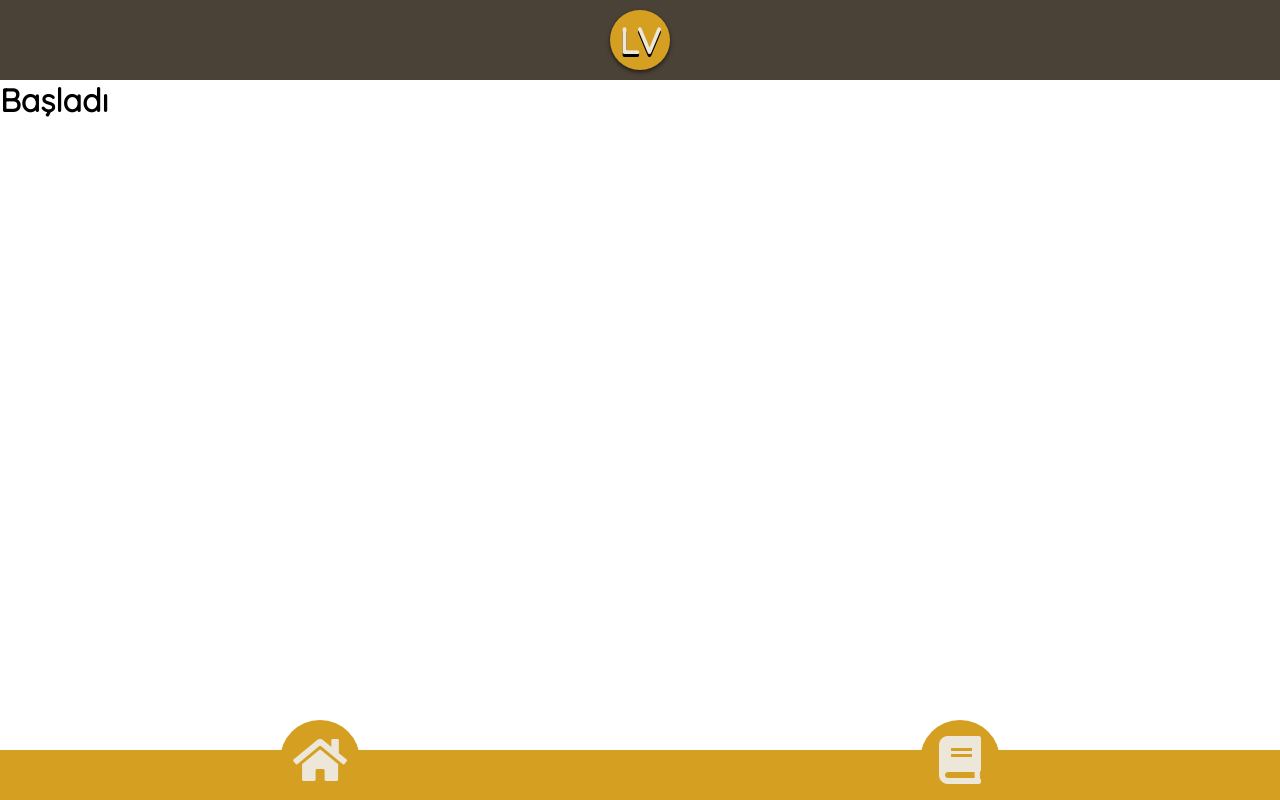
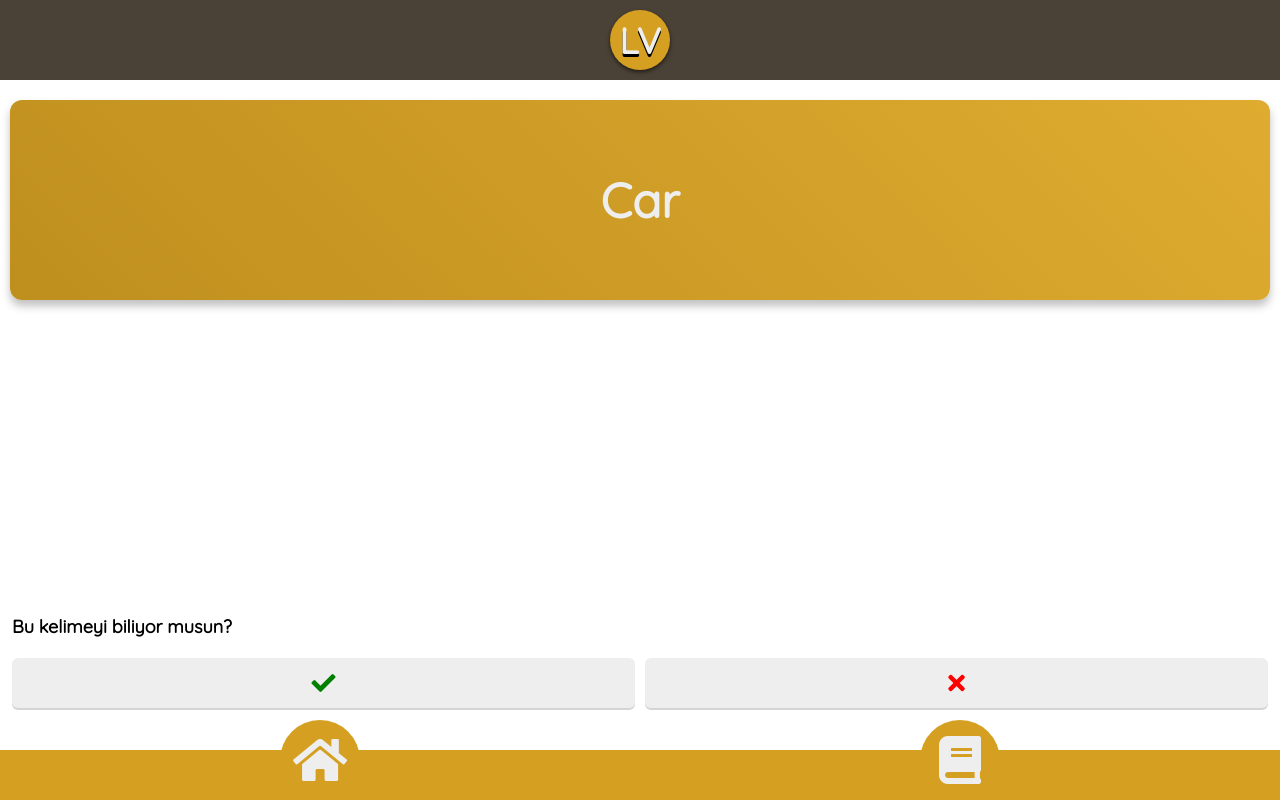
Before and after one commit to mehmetcanaygun/learnvocabulary, a React (Create React App) app: page / in a window 1280 px wide. Both pictures are taken after a click on the button 640 px from the left and 324 px from the top of the page. Built offline with nearby package versions, Linux system fonts and the light colour scheme.

Commit message:
Save unknown words action

```diff
--- /dev/null
+++ b/src/components/card/Card.js
@@ -0,0 +1,44 @@
+import React from "react";
+import PropTypes from "prop-types";
+
+const Card = ({ word: { word, type, translation, sentence } }) => {
+  // Flip Card
+  const flip = (e) => {
+    if (
+      e.target.classList.contains("front") ||
+      e.target.classList.contains("back")
+    ) {
+      e.target.parentElement.classList.toggle("flipped");
+    } else if (e.target.tagName === "P") {
+      e.target.parentElement.parentElement.classList.toggle("flipped");
+    } else if (e.target.tagName === "B") {
+      e.target.parentElement.parentElement.parentElement.classList.toggle(
+        "flipped"
+      );
+    }
+  };
+
+  return (
+    <li className="card" onClick={(e) => flip(e)}>
+      <div className="front f-center">{word}</div>
+      <div className="back">
+        <p className="type">
+          <b>Tür: </b>
+          {type}
+        </p>
+        <p className="translation">
+          <b>Çeviri: </b> {translation}
+        </p>
+        <p className="sentence">
+          <b>Örnek: </b> {sentence}
+        </p>
+      </div>
+    </li>
+  );
+};
+
+Card.propTypes = {
+  word: PropTypes.object.isRequired,
+};
+
+export default Card;
--- /dev/null
+++ b/src/components/card/CardList.js
@@ -0,0 +1,52 @@
+import React, { useState } from "react";
+import PropTypes from "prop-types";
+import Card from "./Card";
+import { connect } from "react-redux";
+import { saveUnknown } from "../../redux/actions";
+
+const CardList = ({ words, length, saveUnknown }) => {
+  const [index, setIndex] = useState(0);
+
+  const addToKnown = () => {
+    setIndex(index + 1);
+  };
+
+  const addToUnknown = () => {
+    setIndex(index + 1);
+    saveUnknown(words[index]);
+  };
+
+  return (
+    <div className="card-list">
+      <ul
+        style={{
+          width: `${window.innerWidth * length}px`,
+          left: `${-window.innerWidth * index}px`,
+        }}
+      >
+        {words.map((word, index) => (
+          <Card key={index} word={word} />
+        ))}
+      </ul>
+      <div className="buttons-container">
+        <p>Bu kelimeyi biliyor musun?</p>
+        <div>
+          <button onClick={() => addToKnown()}>
+            <i className="fas fa-check"></i>
+          </button>
+          <button onClick={() => addToUnknown()}>
+            <i className="fas fa-times"></i>
+          </button>
+        </div>
+      </div>
+    </div>
+  );
+};
+
+CardList.propTypes = {
+  words: PropTypes.array.isRequired,
+  length: PropTypes.number.isRequired,
+  saveUnknown: PropTypes.func.isRequired,
+};
+
+export default connect(null, { saveUnknown })(CardList);
--- a/src/components/pages/Home.js
+++ b/src/components/pages/Home.js
@@ -2,6 +2,7 @@ import React, { useEffect } from "react";
 import PropTypes from "prop-types";
 import { connect } from "react-redux";
 import { getWords, start } from "../../redux/actions";
+import CardList from "../card/CardList";
 
 const Home = ({ getWords, words, start, started }) => {
   useEffect(() => {
@@ -11,7 +12,7 @@ const Home = ({ getWords, words, start, started }) => {
   return (
     <div className="home-page">
       {started ? (
-        <h1>Başladı</h1>
+        <CardList words={words} length={words.length} />
       ) : (
         <div className="home-container">
           <div className="info">
--- a/src/css/App.css
+++ b/src/css/App.css
@@ -23,6 +23,7 @@ textarea:focus {
   outline: none;
 }
 
+li,
 input,
 textarea,
 button,
@@ -55,7 +56,7 @@ a {
   font-size: 36px;
   font-weight: bold;
   background-color: #d5a021;
-  color: #ede7d9;
+  color: #eee;
   text-shadow: 0px 3px #000;
   -webkit-box-shadow: 0px 2px 4px rgba(0, 0, 0, 0.6);
           box-shadow: 0px 2px 4px rgba(0, 0, 0, 0.6);
@@ -96,7 +97,7 @@ a {
   border: none;
   border-radius: 50%;
   background-color: #d5a021;
-  color: #ede7d9;
+  color: #eee;
   display: -webkit-box;
   display: -ms-flexbox;
   display: flex;
@@ -136,7 +137,7 @@ a {
   -webkit-box-align: center;
       -ms-flex-align: center;
           align-items: center;
-  background-color: rgba(237, 231, 217, 0.4);
+  background-color: rgba(238, 238, 238, 0.4);
   border-radius: 8px;
 }
 
@@ -159,13 +160,13 @@ a {
 }
 
 .home-page .home-container .start-btn-container button {
-  width: 240px;
-  height: 240px;
+  width: 180px;
+  height: 180px;
   border: none;
   border-radius: 50%;
-  background-color: #d5a021;
-  color: #ede7d9;
-  font-size: 100px;
+  background-image: linear-gradient(45deg, #bf8f1e, #dfac30);
+  color: #eee;
+  font-size: 72px;
   cursor: pointer;
   -webkit-transition: -webkit-transform 0.2s;
   transition: -webkit-transform 0.2s;
@@ -173,8 +174,165 @@ a {
   transition: transform 0.2s, -webkit-transform 0.2s;
 }
 
+.home-page .home-container .start-btn-container button i {
+  text-shadow: 2px 2px 8px rgba(41, 41, 41, 0.4), 1px 1px 4px rgba(22, 22, 22, 0.5);
+}
+
 .home-page .home-container .start-btn-container button:active {
-  -webkit-transform: scale(1.2);
-          transform: scale(1.2);
+  -webkit-transform: scale(1.1);
+          transform: scale(1.1);
+}
+
+.card-list {
+  position: absolute;
+  left: 0;
+  top: 80px;
+  width: 100vw;
+  height: calc(100vh - 160px);
+  overflow-x: hidden;
+}
+
+.card-list ul {
+  display: -webkit-box;
+  display: -ms-flexbox;
+  display: flex;
+  -webkit-box-pack: start;
+      -ms-flex-pack: start;
+          justify-content: flex-start;
+  -webkit-box-align: start;
+      -ms-flex-align: start;
+          align-items: flex-start;
+  position: absolute;
+  top: 0;
+  -webkit-transition: left 0.4s ease-in-out;
+  transition: left 0.4s ease-in-out;
+}
+
+.card-list ul .card {
+  width: 100%;
+  height: 200px;
+  margin: 20px 10px 0 10px;
+  position: relative;
+  cursor: pointer;
+  border-radius: 12px;
+}
+
+.card-list ul .card .front,
+.card-list ul .card .back {
+  position: absolute;
+  top: 0;
+  left: 0;
+  width: 100%;
+  height: 100%;
+  border-radius: 12px;
+  -webkit-transition: visibility 0.6s ease-in-out,
+ opacity 0.25s ease-in-out 0.2s, -webkit-transform 0.6s ease-in-out;
+  transition: visibility 0.6s ease-in-out,
+ opacity 0.25s ease-in-out 0.2s, -webkit-transform 0.6s ease-in-out;
+  transition: transform 0.6s ease-in-out, visibility 0.6s ease-in-out,
+ opacity 0.25s ease-in-out 0.2s;
+  transition: transform 0.6s ease-in-out, visibility 0.6s ease-in-out,
+ opacity 0.25s ease-in-out 0.2s, -webkit-transform 0.6s ease-in-out;
+  -webkit-box-shadow: 0px 6px 8px rgba(51, 51, 51, 0.3);
+          box-shadow: 0px 6px 8px rgba(51, 51, 51, 0.3);
+}
+
+.card-list ul .card .front {
+  background-image: linear-gradient(45deg, #bf8f1e, #dfac30);
+  color: #eee;
+  font-size: 3rem;
+  font-weight: bold;
+}
+
+.card-list ul .card .back {
+  opacity: 0;
+  visibility: hidden;
+  -webkit-transform: rotateY(180deg);
+          transform: rotateY(180deg);
+  background-image: linear-gradient(45deg, #e1e1e1, #fbfbfb);
+  color: #4b4237;
+  padding: 12px;
+  display: -webkit-box;
+  display: -ms-flexbox;
+  display: flex;
+  -webkit-box-orient: vertical;
+  -webkit-box-direction: normal;
+      -ms-flex-direction: column;
+          flex-direction: column;
+  -webkit-box-pack: center;
+      -ms-flex-pack: center;
+          justify-content: center;
+  -webkit-box-align: start;
+      -ms-flex-align: start;
+          align-items: flex-start;
+}
+
+.card-list ul .card .back .type,
+.card-list ul .card .back .translation {
+  margin-bottom: 10px;
+}
+
+.card-list ul .card.flipped .front {
+  opacity: 0;
+  visibility: hidden;
+  -webkit-transform: rotateY(180deg);
+          transform: rotateY(180deg);
+}
+
+.card-list ul .card.flipped .back {
+  opacity: 1;
+  visibility: visible;
+  -webkit-transform: rotateY(360deg);
+          transform: rotateY(360deg);
+}
+
+.card-list .buttons-container {
+  position: absolute;
+  bottom: 0px;
+  left: 0;
+  width: 100vw;
+  padding: 12px;
+}
+
+.card-list .buttons-container p {
+  margin-bottom: 20px;
+  font-size: 18px;
+  font-weight: bold;
+}
+
+.card-list .buttons-container div {
+  display: -ms-grid;
+  display: grid;
+  -ms-grid-columns: 1fr 1fr;
+      grid-template-columns: 1fr 1fr;
+  gap: 10px;
+}
+
+.card-list .buttons-container div button {
+  border: 0;
+  font-size: 24px;
+  padding: 10px 0;
+  border-radius: 6px;
+  cursor: pointer;
+  background-color: #eee;
+  -webkit-box-shadow: 0px 2px #d5d5d5;
+          box-shadow: 0px 2px #d5d5d5;
+  -webkit-transition: -webkit-transform 0.2s;
+  transition: -webkit-transform 0.2s;
+  transition: transform 0.2s;
+  transition: transform 0.2s, -webkit-transform 0.2s;
+}
+
+.card-list .buttons-container div button:first-child {
+  color: green;
+}
+
+.card-list .buttons-container div button:last-child {
+  color: red;
+}
+
+.card-list .buttons-container div button:active {
+  -webkit-transform: scale(0.9);
+          transform: scale(0.9);
 }
 /*# sourceMappingURL=App.css.map */
--- a/src/redux/actionTypes.js
+++ b/src/redux/actionTypes.js
@@ -1,2 +1,3 @@
 export const GET_WORDS = "GET_WORDS";
 export const START = "START";
+export const SAVE_UNKNOWN = "SAVE_UNKNOWN";
--- a/src/redux/reducers/words.js
+++ b/src/redux/reducers/words.js
@@ -1,8 +1,9 @@
-import { GET_WORDS, START } from "../actionTypes";
+import { GET_WORDS, START, SAVE_UNKNOWN } from "../actionTypes";
 
 const initialState = {
   words: [],
   started: false,
+  unknownWords: [],
 };
 
 export default function wordsReducer(state = initialState, action) {
@@ -19,6 +20,11 @@ export default function wordsReducer(state = initialState, action) {
         ...state,
         started: payload,
       };
+    case SAVE_UNKNOWN:
+      return {
+        ...state,
+        unknownWords: [...state.unknownWords, payload],
+      };
     default:
       return state;
   }
--- a/src/scss/App.scss
+++ b/src/scss/App.scss
@@ -4,3 +4,4 @@
 @import "./navbar";
 @import "./footer";
 @import "./home";
+@import "./card-list";
--- /dev/null
+++ b/src/scss/_card-list.scss
@@ -0,0 +1,129 @@
+.card-list {
+  position: absolute;
+  left: 0;
+  top: $navbar-height;
+  width: 100vw;
+  height: calc(100vh - 160px);
+  overflow-x: hidden;
+
+  ul {
+    display: flex;
+    justify-content: flex-start;
+    align-items: flex-start;
+    position: absolute;
+    top: 0;
+    transition: left 0.4s ease-in-out;
+
+    .card {
+      width: 100%;
+      height: 200px;
+      margin: 20px 10px 0 10px;
+      position: relative;
+      cursor: pointer;
+      border-radius: 12px;
+
+      .front,
+      .back {
+        position: absolute;
+        top: 0;
+        left: 0;
+        width: 100%;
+        height: 100%;
+        border-radius: 12px;
+        transition: transform 0.6s ease-in-out, visibility 0.6s ease-in-out,
+          opacity 0.25s ease-in-out 0.2s;
+        box-shadow: 0px 6px 8px rgba(#333, 0.3);
+      }
+
+      .front {
+        background-image: linear-gradient(
+          45deg,
+          darken($color-2, 5),
+          lighten($color-2, 5)
+        );
+        color: $color-3;
+        font-size: 3rem;
+        font-weight: bold;
+      }
+
+      .back {
+        opacity: 0;
+        visibility: hidden;
+        transform: rotateY(180deg);
+        background-image: linear-gradient(
+          45deg,
+          darken($color-3, 5),
+          lighten($color-3, 5)
+        );
+        color: $color-1;
+        padding: $px;
+        display: flex;
+        flex-direction: column;
+        justify-content: center;
+        align-items: flex-start;
+
+        .type,
+        .translation {
+          margin-bottom: 10px;
+        }
+      }
+    }
+
+    .card.flipped {
+      .front {
+        opacity: 0;
+        visibility: hidden;
+        transform: rotateY(180deg);
+      }
+
+      .back {
+        opacity: 1;
+        visibility: visible;
+        transform: rotateY(360deg);
+      }
+    }
+  }
+
+  .buttons-container {
+    position: absolute;
+    bottom: 0px;
+    left: 0;
+    width: 100vw;
+    padding: $px;
+
+    p {
+      margin-bottom: 20px;
+      font-size: 18px;
+      font-weight: bold;
+    }
+
+    div {
+      display: grid;
+      grid-template-columns: 1fr 1fr;
+      gap: 10px;
+
+      button {
+        border: 0;
+        font-size: 24px;
+        padding: 10px 0;
+        border-radius: 6px;
+        cursor: pointer;
+        background-color: $color-3;
+        box-shadow: 0px 2px darken($color-3, 10);
+        transition: transform 0.2s;
+
+        &:first-child {
+          color: green;
+        }
+
+        &:last-child {
+          color: red;
+        }
+      }
+
+      button:active {
+        transform: scale(0.9);
+      }
+    }
+  }
+}
--- a/src/scss/_reset.scss
+++ b/src/scss/_reset.scss
@@ -22,6 +22,7 @@ textarea:focus {
 }
 
 // Remove mobile button outline
+li,
 input,
 textarea,
 button,
--- a/src/scss/_variables.scss
+++ b/src/scss/_variables.scss
@@ -4,7 +4,7 @@ $font: "Quicksand", sans-serif;
 
 $color-1: #4b4237;
 $color-2: #d5a021;
-$color-3: #ede7d9;
+$color-3: #eee;
 
 $px: 12px;
 $px-lg: 10%;
```
Also changed, not shown: src/redux/actions.js (+9 -1 lines), src/scss/_home.scss (+14 -5 lines), 1 other file (tests, documents, lock files or other folders).
